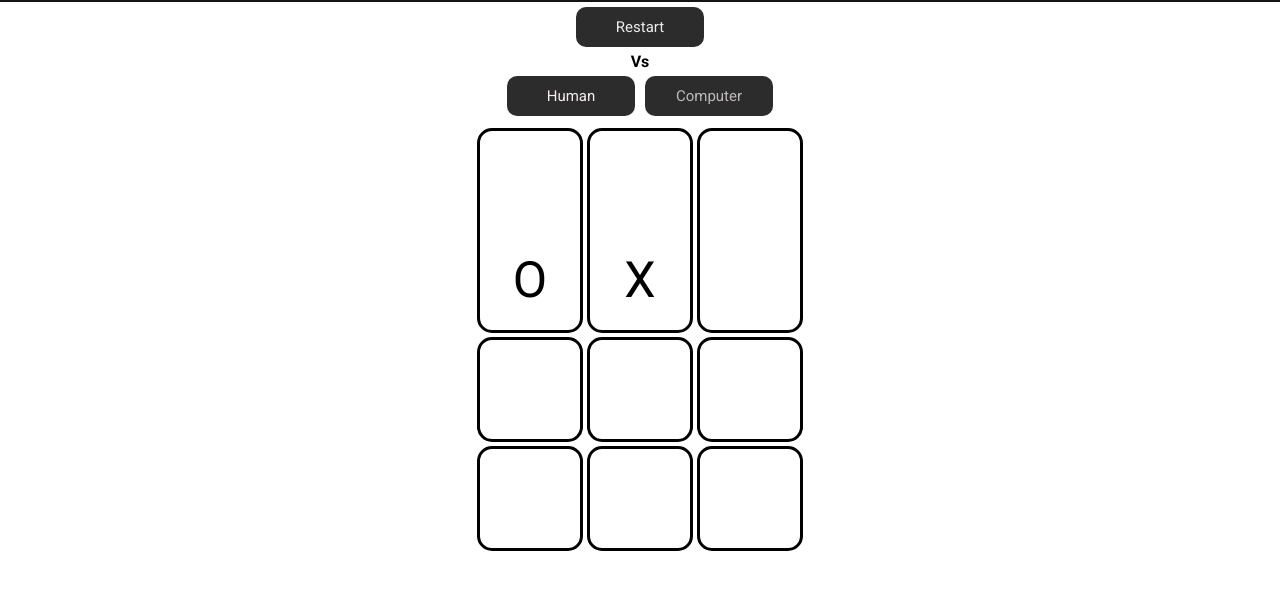
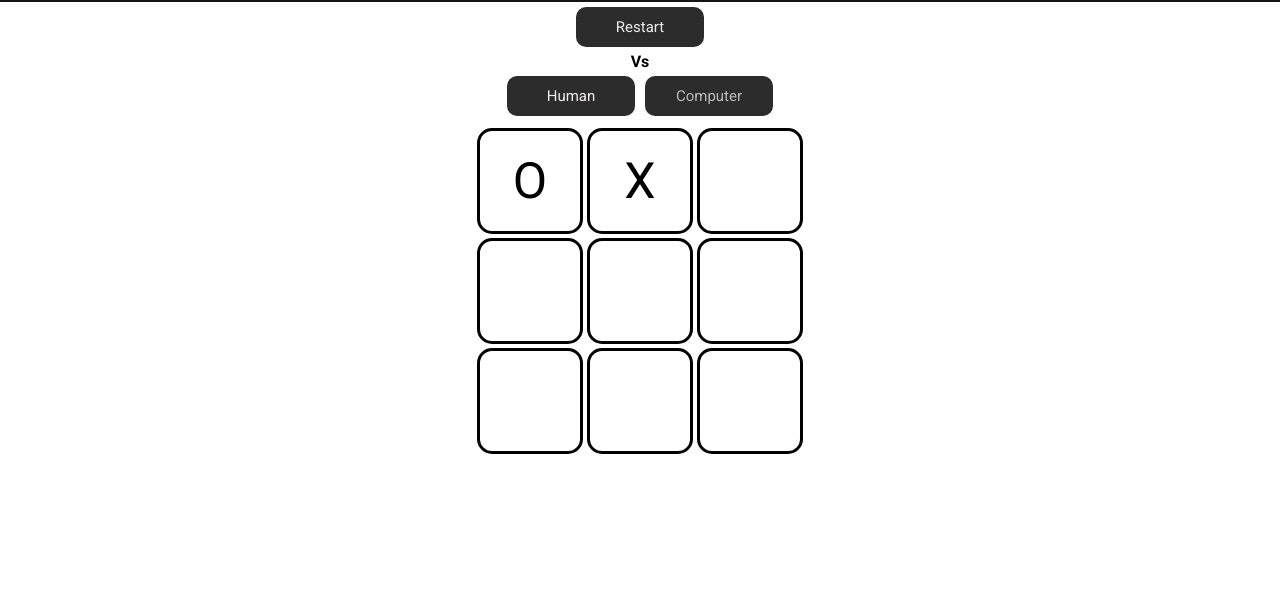
Before and after one commit to Supreme-hub/Tic-Tac-Toe, a plain HTML site: page index.html in a window 1280 px wide. Both pictures are taken after a click on the element 530 px from the left and 259 px from the top of the page. Shown: the part 79-668 px from the top of the page. Drawn offline with Linux system fonts and the light colour scheme.

Commit message:
fixed css issue, fixed AI issue

```diff
--- a/main.js
+++ b/main.js
@@ -131,7 +131,7 @@ function getBestMove(currentBoard) {
             if (currentBoard[i][j] === 0) {
                 let temp = currentBoard[i][j]
                 currentBoard[i][j] = 1
-                let moveVal = minMax(currentBoard,0, true)
+                let moveVal = minMax(currentBoard,0, false)
                 currentBoard[i][j] = temp
                 if (moveVal < bestVal) {
                     bestMove = [i,j]
--- a/style.css
+++ b/style.css
@@ -11,8 +11,7 @@
 }
 
 .BoxCell {
-    padding-top: 90%;
-    position: relative;
+    aspect-ratio: 1/1;
     width: 100px;
     border: solid 3px black;
     margin: 2px;
```
